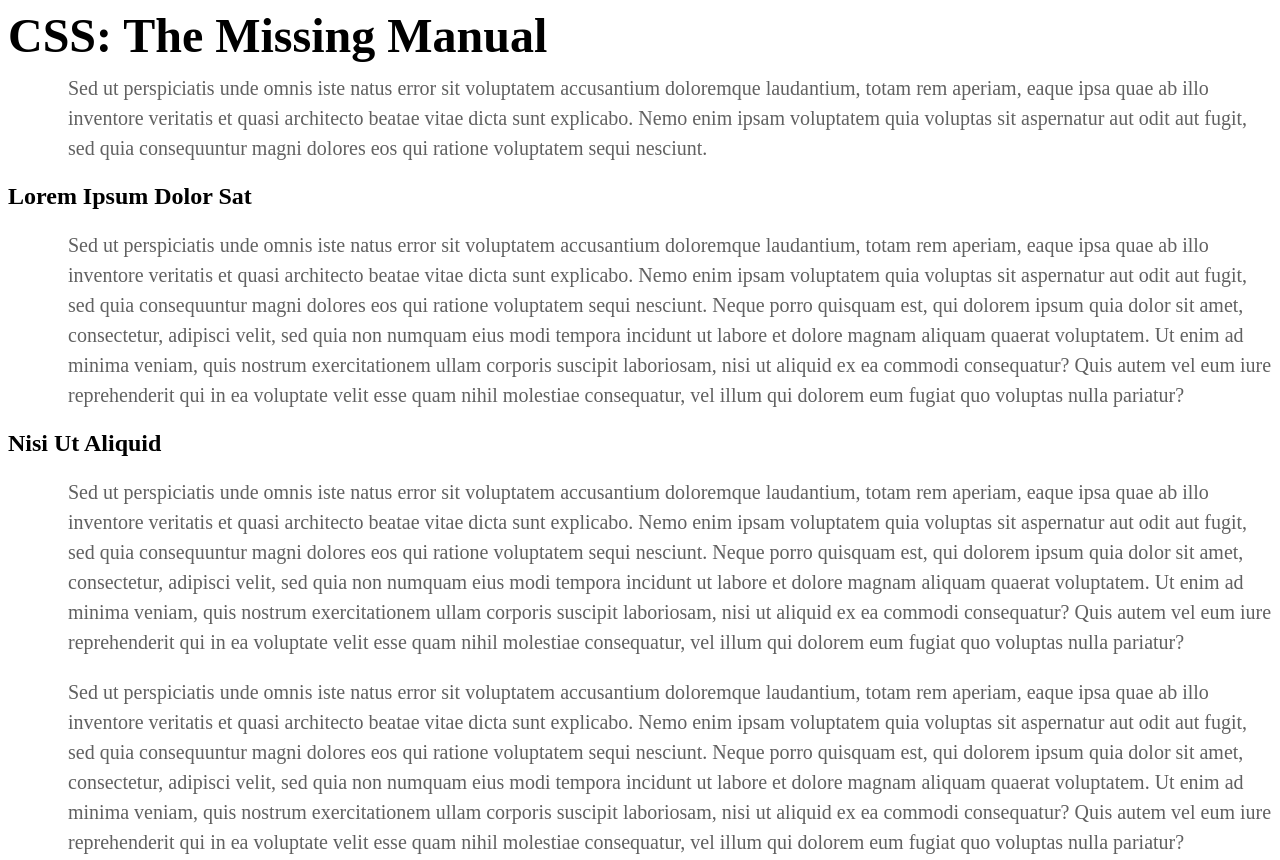
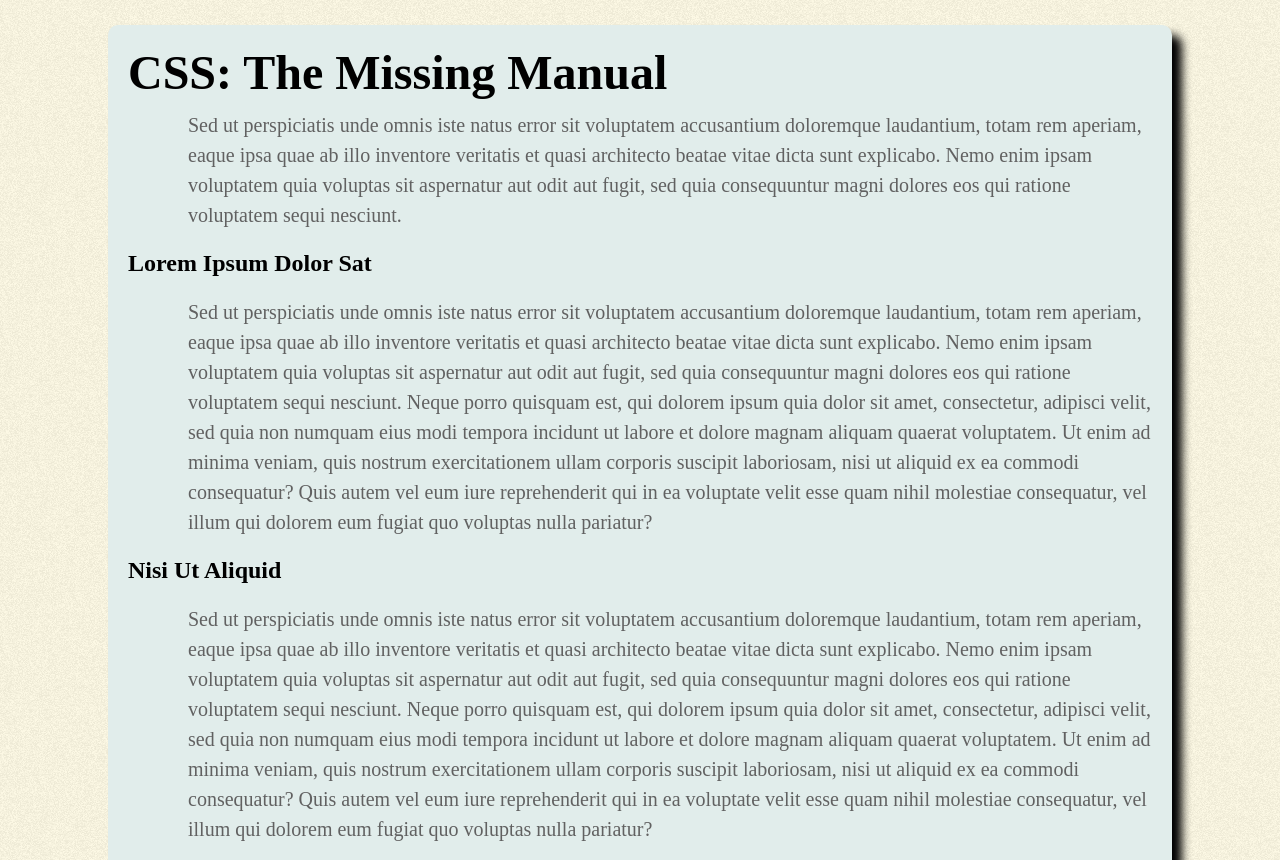
Before and after one commit to claudebaxter/CSS-Tutorials, a plain HTML site: page index.html in a window 1280 px wide. Shown: the top 860 px of the page. Drawn offline with Linux system fonts and the light colour scheme.

Commit message:
Updating styles.css and linking to index.html

```diff
--- a/index.html
+++ b/index.html
@@ -3,20 +3,8 @@
 <head>
 <meta charset="UTF-8">
 <title>CSS:The Missing Manual -- Chapter 2</title>
-<style>
-h1 {
-  color: 6A94CC;
-  font-size: 3em;
-  margin: 0;
-}
-p {
-  font-size: 1.25em;
-  color: #616161;
-  line-height: 150%;
-  margin-top: 10px;
-  margin-left: 60px;
-}
-</style>
+<link href="http://fonts.googleapis.com/css?family=Varela+Round" rel="stylesheet">
+<link href="styles.css" rel="stylesheet">
 </head>
 <body>
 <h1>  CSS: The Missing Manual</h1>
--- a/styles.css
+++ b/styles.css
@@ -2,3 +2,23 @@
   padding-top: 25px;
   background-image: url(images/bg_page.png);
 }
+body {
+  width: 80%;
+  padding: 20px;
+  margin: 0 auto;
+  border-radius: 10px;
+  box-shadow: 10px 10px 10px rgba(0,0,0,25);
+  background-color: #E1EDEB;
+}
+h1 {
+  color: 6A94CC;
+  font-size: 3em;
+  margin: 0;
+}
+p {
+  font-size: 1.25em;
+  color: #616161;
+  line-height: 150%;
+  margin-top: 10px;
+  margin-left: 60px;
+}
```
